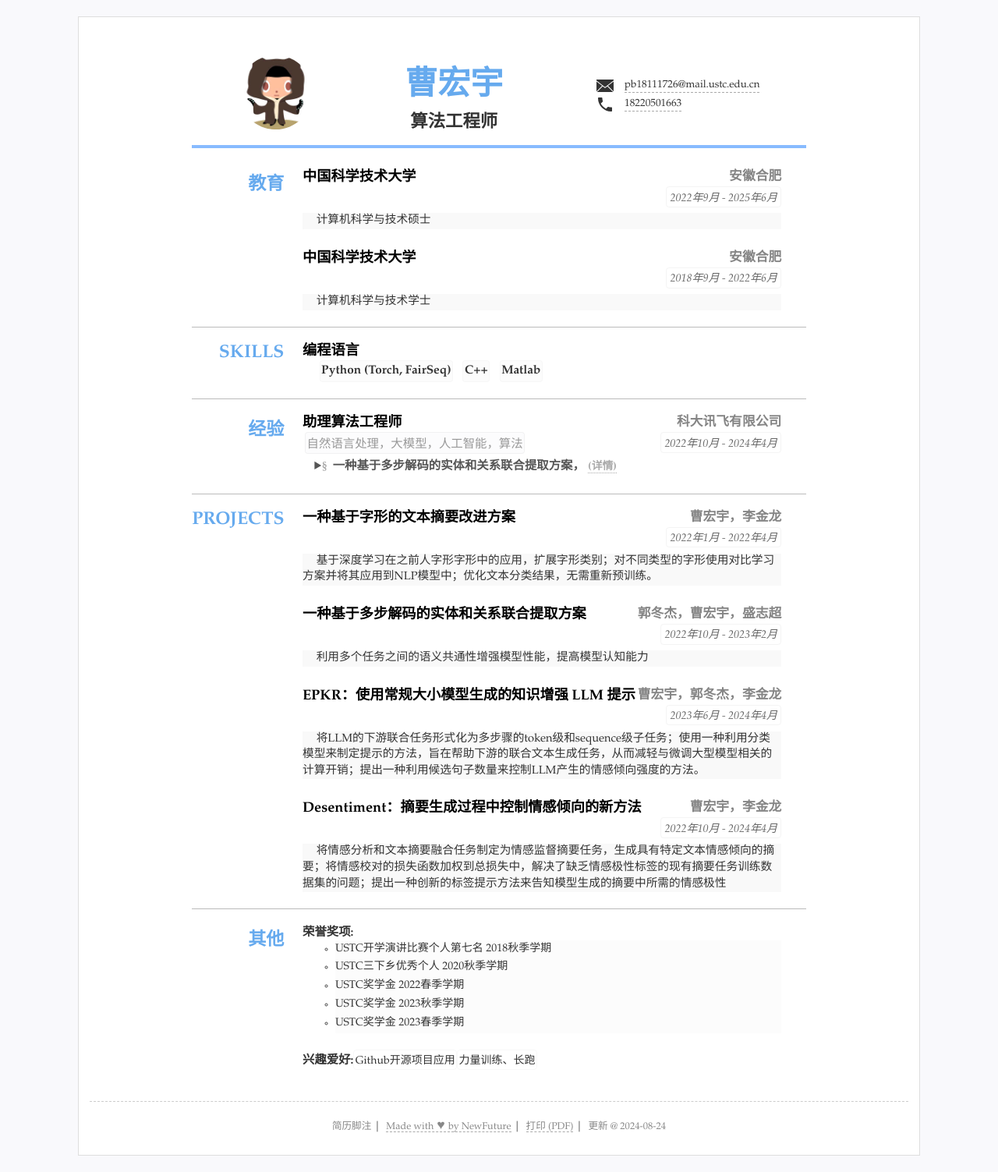
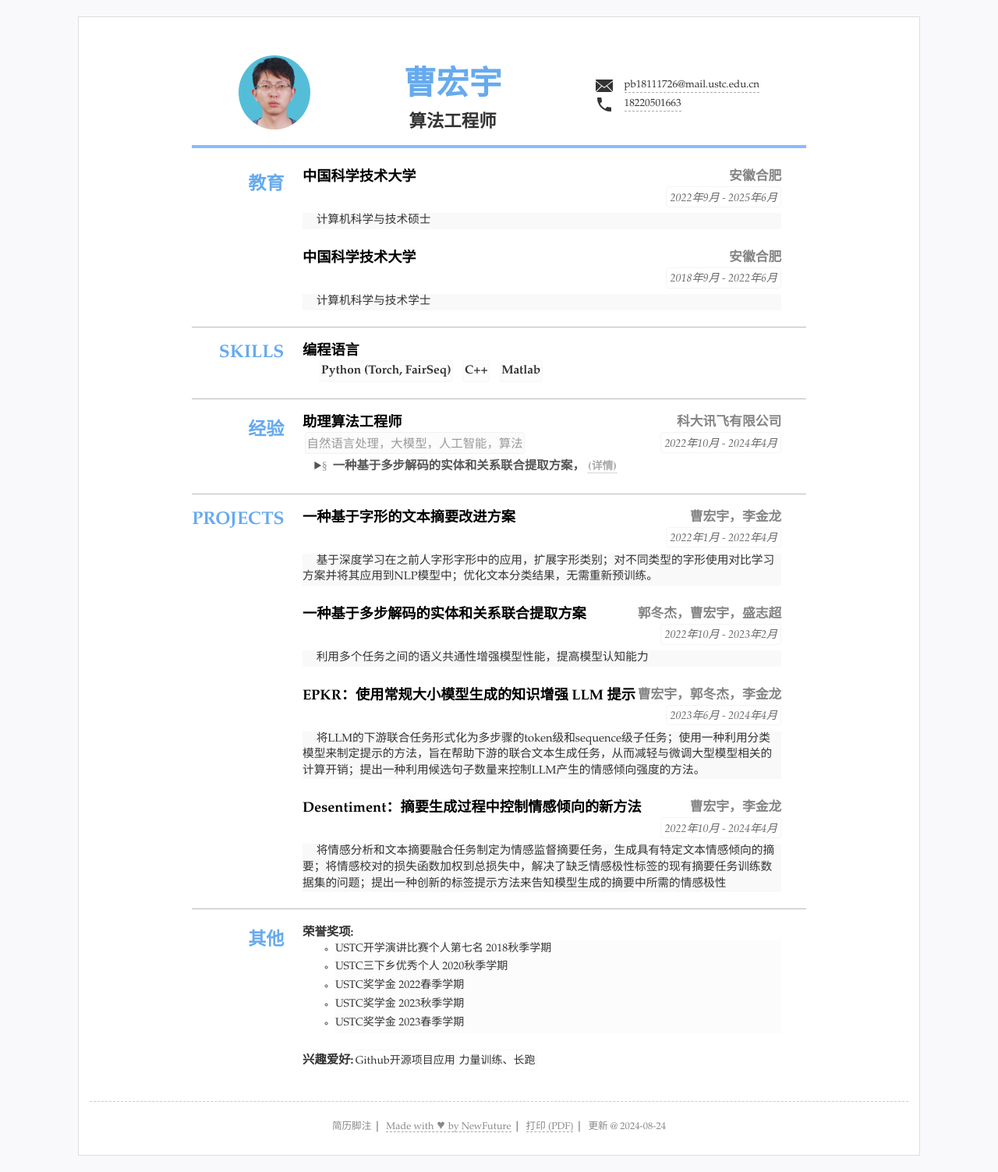
Before and after one commit to HongyuCao3/CV-CN, a Jekyll site: the page built from index.html, in a window 1280 px wide. Shown: the whole page at 78% size. Built offline with Jekyll 4.4.1, drawn with Linux system fonts in a browser that asks for light colours.

Commit message:
update photo
update photo

```diff
--- a/_data/resume.yml
+++ b/_data/resume.yml
@@ -5,7 +5,7 @@ title: "曹宏宇的简历"
 lang: "zh" #语言设置 zh表示中文 en 表示英语
 name: "曹宏宇"
 jobtitle: "算法工程师" #可空不显示
-photo: "assets/img/photo.jpg" #照片可空，不显示
+photo: "assets/img/IMG_07582.JPG" #照片可空，不显示
 
 #联系方式
 contact: #联系方式连接等3~5行
```
Also changed, not shown: assets/img/IMG_07582.JPG (added).
